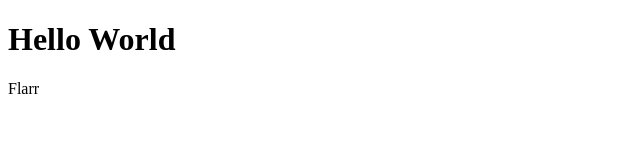
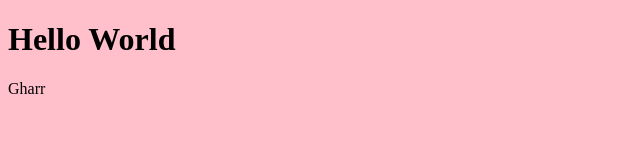
Before and after one commit to jollyrobin/jolly-robin.com, a plain HTML site: page index.html in a window 1280 px wide. Shown: the whole page, without its empty margins (0-640 px from the left). Drawn offline with Linux system fonts and the light colour scheme.

Commit message:
Update 2016-12-26T22:38:10.853Z

```diff
--- a/index.html
+++ b/index.html
@@ -3,9 +3,12 @@
 <head>
 	<meta charset="UTF-8">
 	<title>Document</title>
+
+	<link rel="stylesheet" href="styles/main.css">
+
 </head>
 <body>
 	<h1>Hello World</h1>
-	<p>Flarr</p>
+	<p>Gharr</p>
 </body>
 </html>
--- /dev/null
+++ b/styles/main.css
@@ -0,0 +1,2 @@
+body {
+  background: pink; }
```
